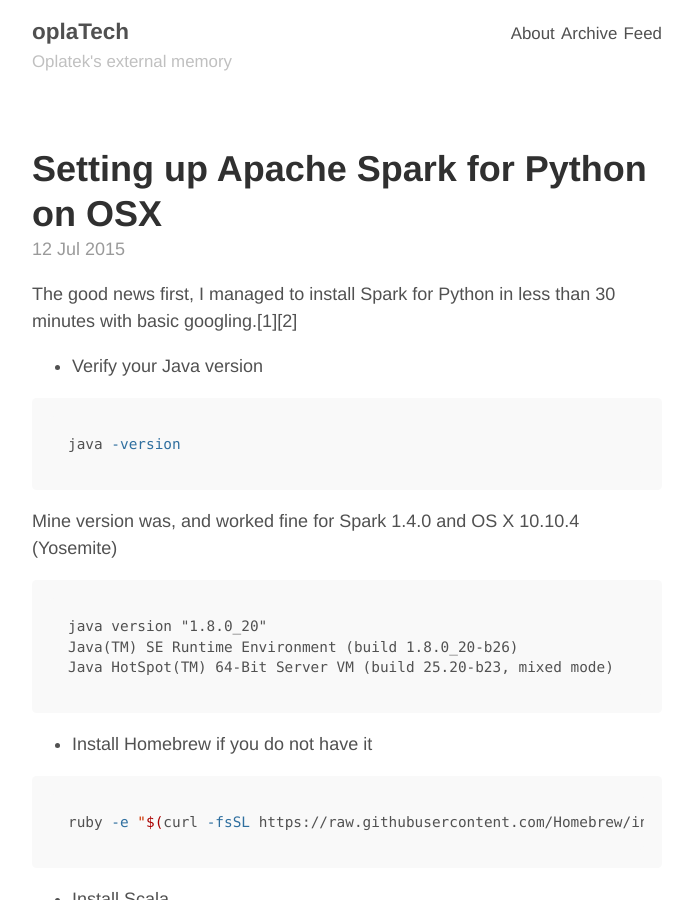
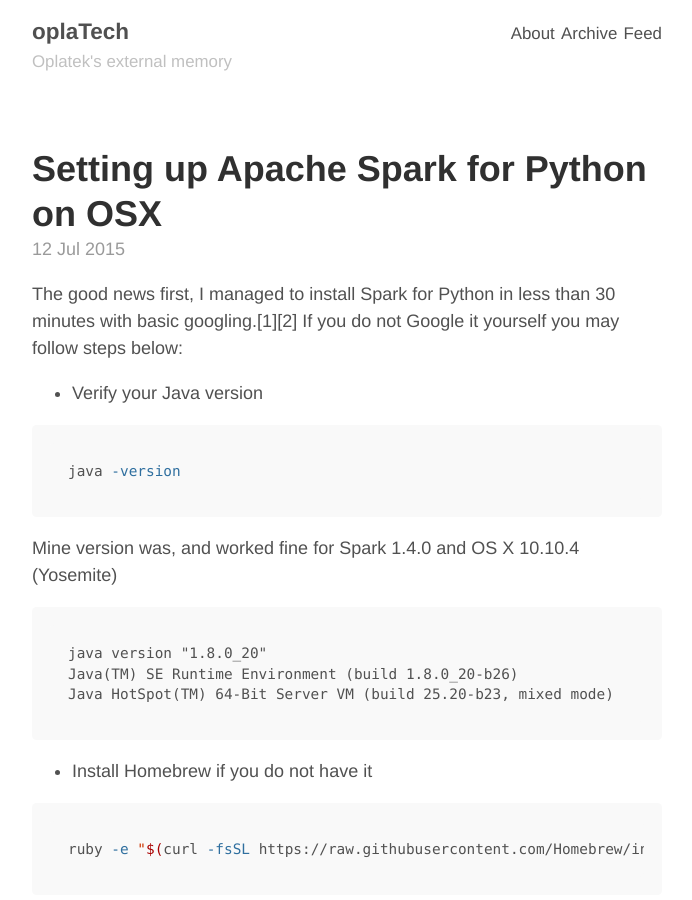
Before and after one commit to oplatek/oplatek.github.io, a Jekyll site: the page built from _posts/2015-07-12-Setting-Spark-for-Python-on-OSX.md, in a window 1280 px wide and 900 px high. Shown: the whole window, without its empty margins (293-985 px from the left). Built offline with Jekyll 4.4.1, drawn with Linux system fonts in a browser that asks for light colours.

Commit message:
polishing

````diff
--- a/_posts/2015-07-12-Setting-Spark-for-Python-on-OSX.md
+++ b/_posts/2015-07-12-Setting-Spark-for-Python-on-OSX.md
@@ -6,6 +6,7 @@
 ---
 
 The good news first, I managed to install Spark for Python in less than 30 minutes with basic googling.[1][2]
+If you do not Google it yourself you may follow steps below:
 
 * Verify your Java version
 
@@ -19,6 +20,7 @@
 Java(TM) SE Runtime Environment (build 1.8.0_20-b26)
 Java HotSpot(TM) 64-Bit Server VM (build 25.20-b23, mixed mode)
 ```
+
 * Install Homebrew if you do not have it
 
 ```sh
````
